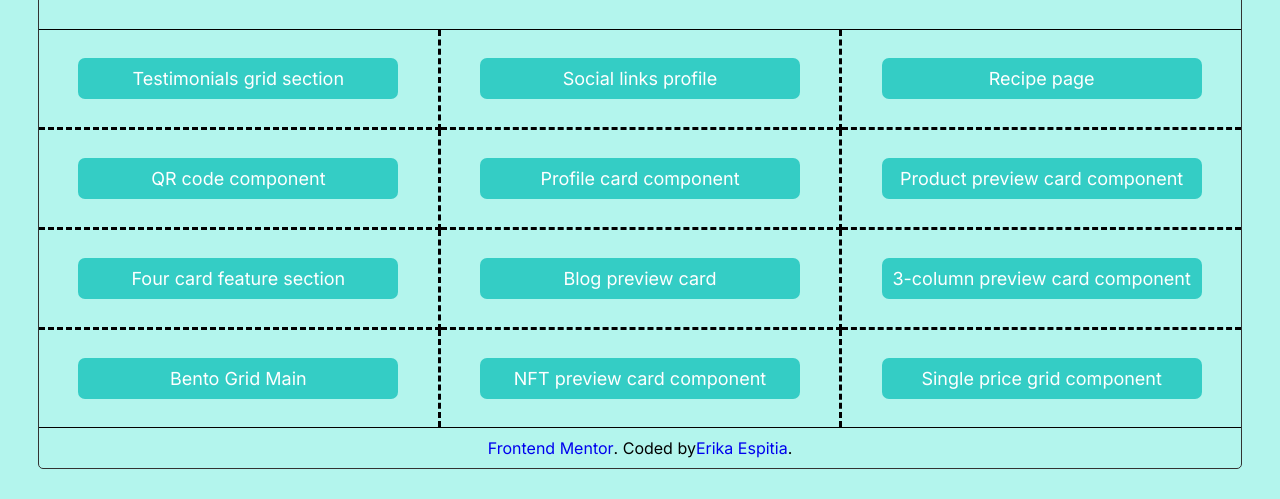
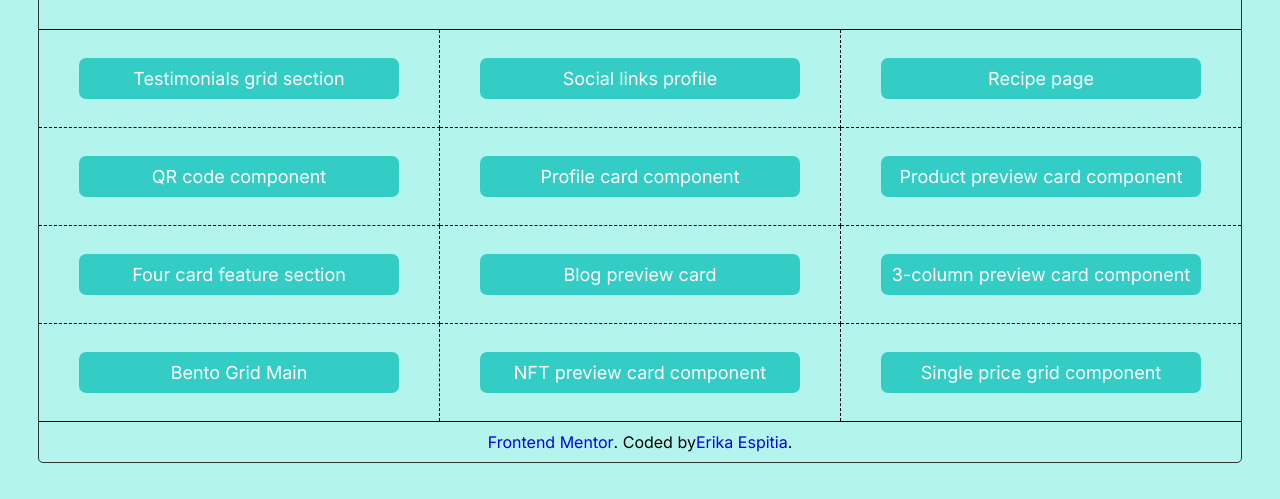
Before and after one commit to danesp93/development, a plain HTML site: page index.html in a window 1280 px wide. Shown: the part 431-930 px from the top of the page. Drawn offline with Linux system fonts and the light colour scheme.

Commit message:
development

```diff
--- a/stylesd.css
+++ b/stylesd.css
@@ -55,7 +55,7 @@ body{
 }
 .bto-1, .bto-2, .bto-3{
     grid-row-start: 3;
-    border-bottom-style: dashed;
+    border-bottom: 1px dashed;
     padding: 10px;
     display: flex;
     justify-content: center;
@@ -63,7 +63,7 @@ body{
 
 .bto-4, .bto-5, .bto-6{
     grid-row-start: 4;
-    border-bottom-style: dashed;
+    border-bottom: 1px dashed;
     padding: 10px;
     display: flex;
     justify-content: center;
@@ -74,7 +74,7 @@ body{
     padding: 10px;
     display: flex;
     justify-content: center;
-    border-bottom-style: dashed;
+    border-bottom: 1px dashed;
 }
 
 .bto-10, .bto-11, .bto-12{
@@ -101,6 +101,7 @@ body{
     }
     .bto-1, .bto-2, .bto-4, .bto-5, .bto-7, .bto-8, .bto-10, .bto-11{
         border-right-style: dashed;
+        border-right-width: 1px;
     }
 }
 @media screen and (max-width: 425px){
```
